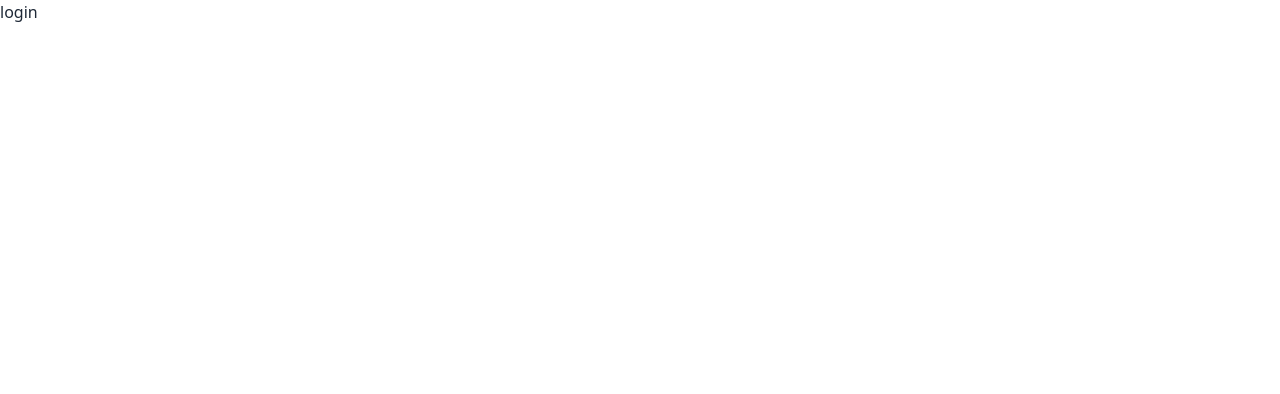
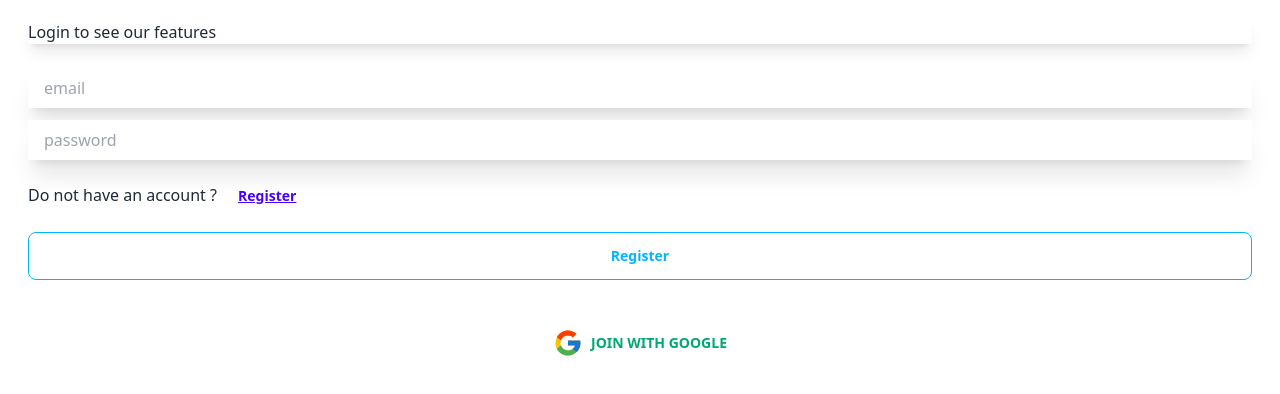
Before and after one commit to HIMU005/task-1-client, a React (Vite) app: page /login in a window 1280 px wide. Shown: the top 394 px of the page. Built offline with nearby package versions, Linux system fonts and the light colour scheme.

Commit message:
login page functionality and design done

```diff
--- a/src/page/authentication/Login.jsx
+++ b/src/page/authentication/Login.jsx
@@ -1,8 +1,57 @@
+import { Link, useNavigate } from "react-router-dom";
+import useAuth from "../../Hooks/useAuth";
+import { toast } from "react-toastify";
+import { FcGoogle } from "react-icons/fc";
 
 const Login = () => {
+
+    const {
+        signInUser,
+        loading,
+        setLoading,
+        GoogleLogin
+    } = useAuth();
+    const navigate = useNavigate();
+
+    const handleSubmit = async e => {
+        e.preventDefault();
+        const form = e.target;
+        const email = form.email.value;
+        const password = form.password.value;
+
+        try {
+            signInUser(email, password);
+            toast.success('log in successfully')
+            navigate('/');
+            setLoading(false);
+        } catch (error) {
+            toast.error(error.message);
+        }
+    }
+    const handleGoogleLogin = async () => {
+        try {
+            GoogleLogin();
+            toast.success('log in successfully')
+            navigate('/');
+            setLoading(false);
+        }
+        catch (err) {
+            toast.error(err.message);
+        }
+    }
     return (
         <div>
-            login
+            <form onSubmit={handleSubmit} className="flex flex-col gap-3 bg-white rounded-2xl px-7 py-5">
+                <span className="shadow-lg">Login to see our features</span>
+                {/* <input name='' id="file" type="file" /> */}
+                <label htmlFor=""></label>
+                <input name='email' type="email" className="border-0 outline-none shadow-xl px-4 py-2 w-full focus:border-2 focus:border-solid focus:shadow-xl focus:rounded-2xl" placeholder="email" />
+                <input name='password' type="password" className="border-0 outline-none shadow-xl px-4 py-2 w-full focus:border-2 focus:border-solid focus:shadow-xl focus:rounded-2xl" placeholder="password" />
+                <span className="">Do not have an account ? <Link to={'/register'} className='btn btn-link'>Register</Link>
+                </span>
+                <input className='btn btn-outline btn-info' disabled={loading} type='submit' value='Register' />
+            </form>
+            <button onClick={handleGoogleLogin} className="btn btn-outline btn-success" disabled={loading}><FcGoogle className='text-3xl' /> Join with Google</button>
         </div>
     );
 };
--- a/src/page/authentication/Register.jsx
+++ b/src/page/authentication/Register.jsx
@@ -8,8 +8,8 @@ import useAxiosCommon from '../../Hooks/useAxiosCommon';
 const Register = () => {
     const {
         createUser,
-        // loading,
-        // setLoading,
+        loading,
+        setLoading,
         GoogleLogin
     } = useAuth();
     const axiosCommon = useAxiosCommon();
@@ -28,6 +28,7 @@ const Register = () => {
                 toast.error('user already exits');
                 form.reset();
                 navigate('/login');
+                setLoading(false)
                 return;
             }
             createUser(email, password);
@@ -36,9 +37,11 @@ const Register = () => {
                 toast.success('user created');
                 form.reset();
                 navigate('/login')
+                setLoading(false)
             }
         } catch (error) {
             toast.error(error.message);
+            setLoading(false)
         }
     }
 
@@ -49,6 +52,7 @@ const Register = () => {
             const isThere = await axiosCommon.get(`/user/${result?.user?.email}`)
             if (isThere) {
                 navigate('/login');
+                setLoading(false)
                 return;
             }
             const displayName = result?.user?.displayName;
@@ -58,11 +62,12 @@ const Register = () => {
             if (data.insertedId) {
                 toast.success('user created');
                 navigate('/login')
+                setLoading(false)
             }
         }
         catch (err) {
             toast.error(err.message);
-            console.log(err.message);
+            setLoading(false)
         }
     }
 
@@ -77,11 +82,11 @@ const Register = () => {
                 <input name='userName' type="text" className="border-0 outline-none shadow-xl px-4 py-2 w-full focus:border-2 focus:border-solid focus:shadow-xl focus:rounded-2xl" placeholder="username" />
                 <input name='email' type="email" className="border-0 outline-none shadow-xl px-4 py-2 w-full focus:border-2 focus:border-solid focus:shadow-xl focus:rounded-2xl" placeholder="email" />
                 <input name='password' type="password" className="border-0 outline-none shadow-xl px-4 py-2 w-full focus:border-2 focus:border-solid focus:shadow-xl focus:rounded-2xl" placeholder="password" />
-                <span className="">Already have an account ? <Link className='btn btn-link'>Sign in</Link>
+                <span className="">Already have an account ? <Link to={'/login'} className='btn btn-link'>Sign in</Link>
                 </span>
-                <input className='btn btn-outline btn-info' type='submit' value='Register' />
+                <input className='btn btn-outline btn-info' disabled={loading} type='submit' value='Register' />
             </form>
-            <button onClick={handleGoogleLogin} className="btn btn-outline btn-success"><FcGoogle className='text-3xl' /> Join with Google</button>
+            <button onClick={handleGoogleLogin} className="btn btn-outline btn-success" disabled={loading}><FcGoogle className='text-3xl' /> Join with Google</button>
         </div>
     );
 };
```
